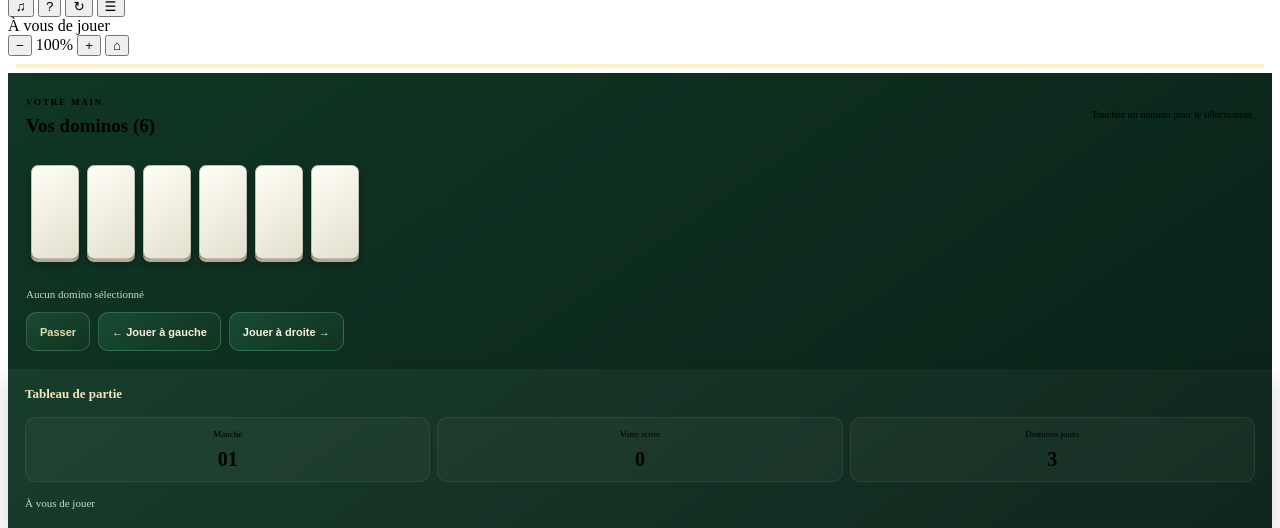
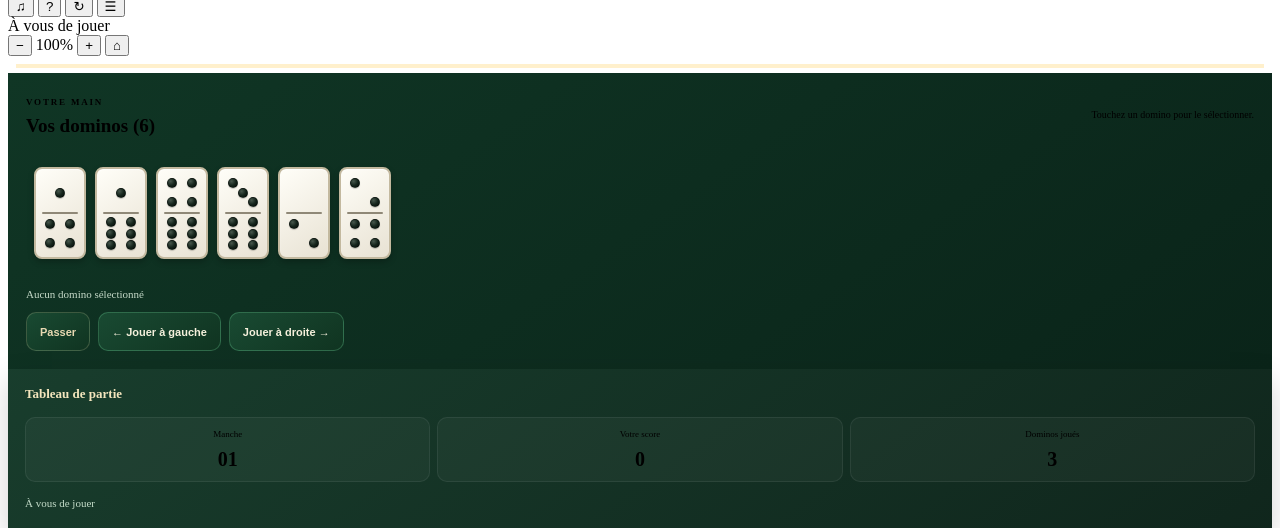
Before and after one commit to Selvandieumeme/fondationbackupspirituelmeme, a PHP site: page /appdominosfobas.html in a window 1280 px wide. Shown: the part 48-576 px from the top of the page. Run offline with PHP 8.4, Linux system fonts and the light colour scheme.

Commit message:
Update appdominosfobas.css

```diff
--- a/appdominosfobas.css
+++ b/appdominosfobas.css
@@ -1219,3 +1219,212 @@
         min-height: 5px;
     }
 }
+
+
+
+
+
+
+
+
+
+
+
+
+
+
+
+
+
+
+
+
+/* =========================================================
+   FOBAS DOMINO 3D — KOREKSYON VIZIBILITE PYES YO
+   Konpatib ak tileMarkup() ak halfMarkup() nan JavaScript
+   ========================================================= */
+
+#dominoApp .domino-tile {
+    position: relative;
+    display: inline-flex;
+    flex: 0 0 auto;
+    flex-direction: column;
+    align-items: stretch;
+    justify-content: space-between;
+
+    width: 52px;
+    height: 92px;
+    min-width: 52px;
+    min-height: 92px;
+
+    box-sizing: border-box;
+    padding: 4px;
+    gap: 0;
+    overflow: visible;
+
+    background: linear-gradient(145deg, #fffef8 0%, #e8e2d3 100%);
+    color: #17231d;
+    border: 2px solid #c3b99f;
+    border-radius: 8px;
+
+    box-shadow:
+        0 3px 6px rgba(0, 0, 0, 0.24),
+        inset 0 1px 1px rgba(255, 255, 255, 0.95);
+
+    cursor: pointer;
+    appearance: none;
+    -webkit-appearance: none;
+    touch-action: manipulation;
+    -webkit-tap-highlight-color: transparent;
+}
+
+#dominoApp .domino-tile .domino-half {
+    position: relative;
+    display: block;
+    flex: 1 1 0;
+    width: 100%;
+    min-width: 0;
+    min-height: 0;
+    overflow: hidden;
+    box-sizing: border-box;
+    background: transparent;
+}
+
+#dominoApp .domino-tile .domino-divider {
+    position: relative;
+    display: block;
+    flex: 0 0 2px;
+    width: 88%;
+    height: 2px;
+    min-height: 2px;
+    align-self: center;
+    margin: 0;
+    background: #8f8877;
+    border-radius: 2px;
+    z-index: 2;
+}
+
+/* Pwen yo dwe rete vizib epi santre sou chak pozisyon. */
+#dominoApp .domino-tile .pip {
+    position: absolute !important;
+    display: block !important;
+
+    width: 8px !important;
+    height: 8px !important;
+    min-width: 8px;
+    min-height: 8px;
+
+    padding: 0;
+    margin: 0;
+    border: 1px solid rgba(0, 0, 0, 0.24);
+    border-radius: 50%;
+
+    background: radial-gradient(
+        circle at 32% 28%,
+        #46564b 0%,
+        #15251c 52%,
+        #050b07 100%
+    ) !important;
+
+    box-shadow: 0 1px 1px rgba(0, 0, 0, 0.2);
+    transform: translate(-50%, -50%);
+    z-index: 3;
+    pointer-events: none;
+}
+
+/* Seleksyon: mete pyès ou chwazi a an evidans. */
+#dominoApp .domino-tile.is-selected {
+    border: 3px solid #ffd166;
+    box-shadow:
+        0 0 0 3px rgba(255, 209, 102, 0.3),
+        0 5px 12px rgba(0, 0, 0, 0.3);
+    transform: translateY(-5px);
+}
+
+#dominoApp .domino-tile:disabled {
+    cursor: default;
+}
+
+#dominoApp .domino-tile.is-disabled {
+    opacity: 0.85;
+}
+
+/* Men jwè a: konsève bon espasman ant pyès yo. */
+#dominoApp .hand-tiles {
+    display: flex;
+    align-items: flex-end;
+    gap: 9px;
+    padding: 12px 8px 16px;
+    overflow-x: auto;
+    overflow-y: hidden;
+    scrollbar-width: thin;
+    -webkit-overflow-scrolling: touch;
+}
+
+#dominoApp .hand-tiles .domino-tile {
+    flex-shrink: 0;
+}
+
+/* Chèn domino ki sou tab la. */
+#dominoApp .domino-chain {
+    display: flex;
+    flex-wrap: wrap;
+    align-items: center;
+    justify-content: center;
+    gap: 7px;
+    overflow: auto;
+    scrollbar-width: thin;
+}
+
+#dominoApp .played-domino {
+    display: inline-flex;
+    flex-direction: column;
+    align-items: center;
+    justify-content: center;
+    flex: 0 0 auto;
+    gap: 3px;
+}
+
+#dominoApp .played-domino .domino-tile {
+    width: 43px;
+    height: 76px;
+    min-width: 43px;
+    min-height: 76px;
+    padding: 3px;
+}
+
+#dominoApp .played-owner {
+    color: #fff;
+    font-size: 10px;
+    line-height: 1.2;
+    font-weight: 700;
+    text-shadow: 0 1px 3px #000;
+}
+
+/* Telefòn Android ki gen ekran etwat. */
+@media (max-width: 480px) {
+    #dominoApp .hand-tiles .domino-tile {
+        width: 48px;
+        height: 86px;
+        min-width: 48px;
+        min-height: 86px;
+    }
+
+    #dominoApp .hand-tiles .domino-tile .pip {
+        width: 7px !important;
+        height: 7px !important;
+        min-width: 7px;
+        min-height: 7px;
+    }
+
+    #dominoApp .played-domino .domino-tile {
+        width: 39px;
+        height: 68px;
+        min-width: 39px;
+        min-height: 68px;
+    }
+
+    #dominoApp .domino-chain {
+        gap: 5px;
+    }
+}
```
